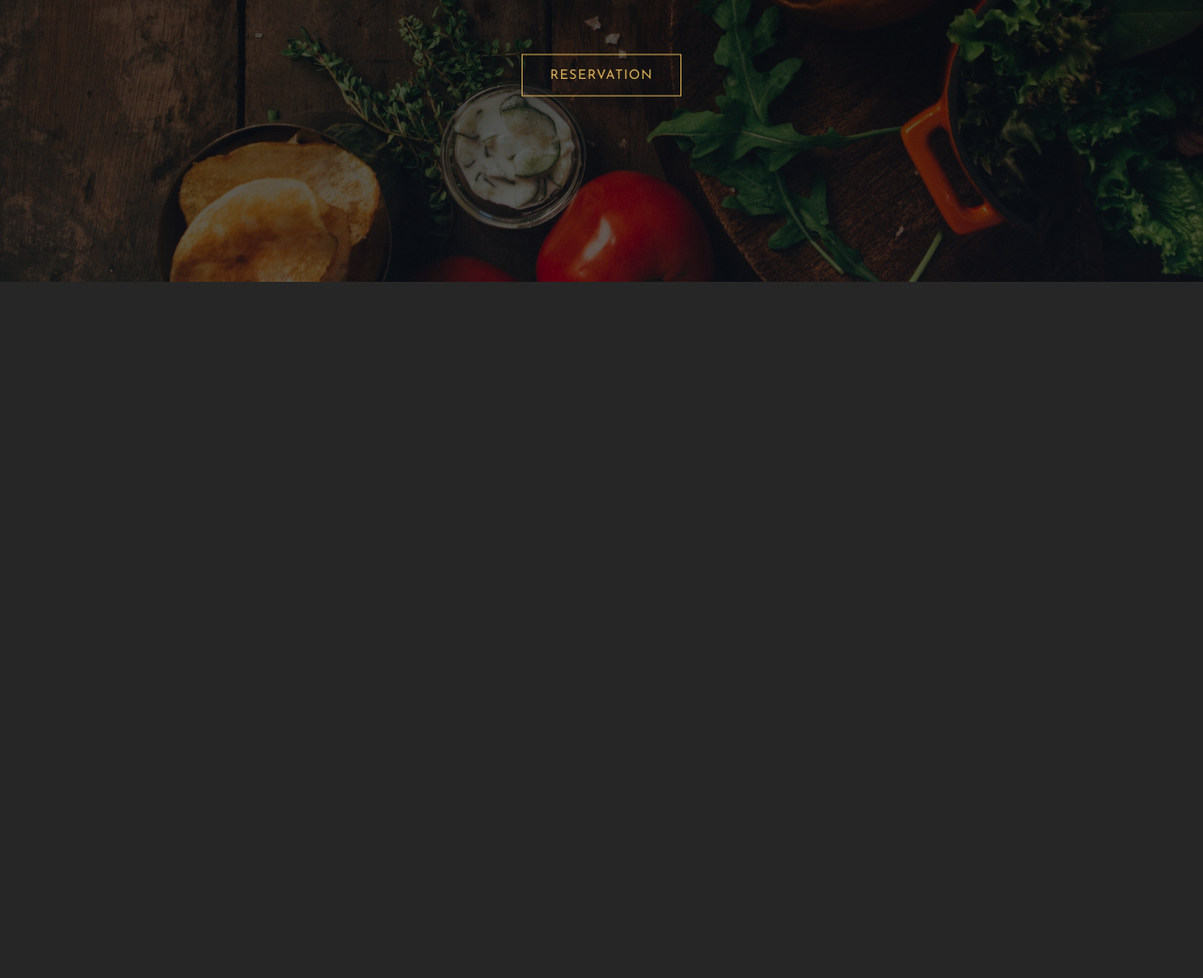
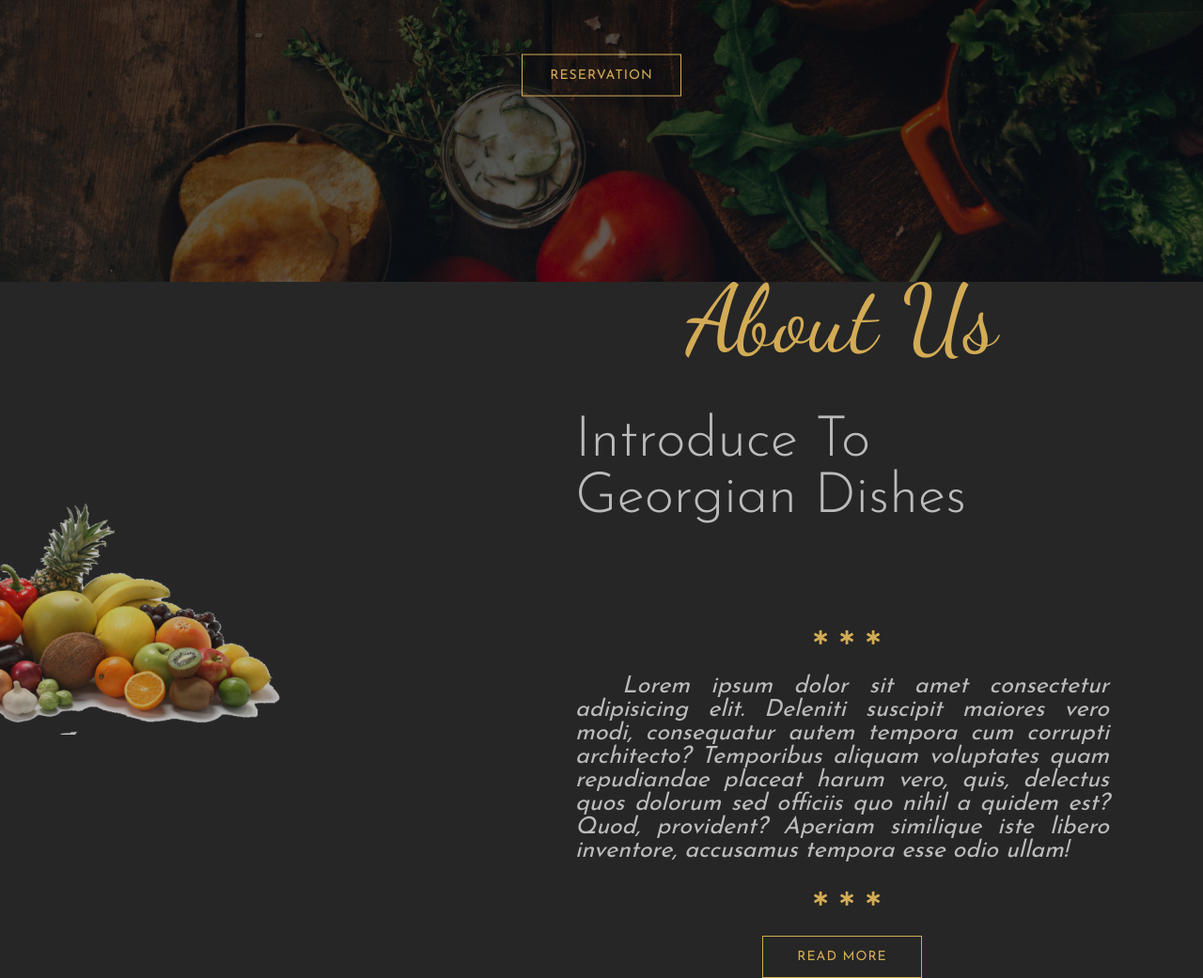
Before and after one commit to ANDRESPLASENCIABORJA/Georgia-Restaurant, a website: page index.html in a window 1280 px wide. Shown: the part 500-1541 px from the top of the page at 94% size. Before the commit the page ends 800 px from the top, so only its background shows below. Drawn offline with nearby package versions, Linux system fonts and the light colour scheme.

Commit message:
About us section structure and style completed

```diff
--- a/index.html
+++ b/index.html
@@ -37,5 +37,42 @@
       </div>
     </header>
     <!-- End of header -->
+
+    <!-- About us -->
+
+    <section class="about-us">
+      <div class="about-us-left">
+        <img src="images/about-us-img.png" alt="abt-us" />
+      </div>
+
+      <div class="about-us-right">
+        <h1 class="main-heading">About Us</h1>
+        <h3 class="sub-heading">Introduce To Georgian Dishes</h3>
+
+        <div class="stars">
+          <i class="fas fa-star-of-life star"></i>
+          <i class="fas fa-star-of-life star"></i>
+          <i class="fas fa-star-of-life star"></i>
+        </div>
+
+        <p class="description">
+          Lorem ipsum dolor sit amet consectetur adipisicing elit. Deleniti
+          suscipit maiores vero modi, consequatur autem tempora cum corrupti
+          architecto? Temporibus aliquam voluptates quam repudiandae placeat
+          harum vero, quis, delectus quos dolorum sed officiis quo nihil a
+          quidem est? Quod, provident? Aperiam similique iste libero inventore,
+          accusamus tempora esse odio ullam!
+        </p>
+
+        <div class="stars">
+          <i class="fas fa-star-of-life star"></i>
+          <i class="fas fa-star-of-life star"></i>
+          <i class="fas fa-star-of-life star"></i>
+        </div>
+        <button type="button" class="main-btn">Read More</button>
+      </div>
+    </section>
+
+    <!-- End of About us -->
   </body>
 </html>
--- a/scss/_layout.scss
+++ b/scss/_layout.scss
@@ -27,3 +27,58 @@
     @include centering(50%);
   }
 }
+
+// Style About us elements
+
+.about-us {
+  height: 90vh;
+  display: flex;
+  align-items: center;
+
+  &-left {
+    width: 40%;
+    position: relative;
+    left: -200px;
+
+
+    img {
+      width: 100%;
+      opacity: .7;
+    }
+  }
+
+  &-right {
+    width: 60%;
+    display: flex;
+    // Place elements vertically
+    flex-direction: column;
+    // Center elements horizontally
+    align-items: center;
+    padding: 0 100px;
+    // Prevents increase of box
+    // This might be a responsive issue
+    box-sizing: border-box;
+
+    .stars {
+        margin: 30px 0;
+    }
+
+    .star {
+        font-size: 15px;
+        color: $color-primary;
+        margin-left: 10px;
+    }
+
+    .description {
+        font-family: $font-josefinSans;
+        font-size: 25px;
+        font-style: italic;
+        color: $color-secondary;
+        text-align: justify;
+
+        &::first-letter {
+            padding-left: 50px;
+        }
+    }
+  }
+}
```
Also changed, not shown: css/main.css.
